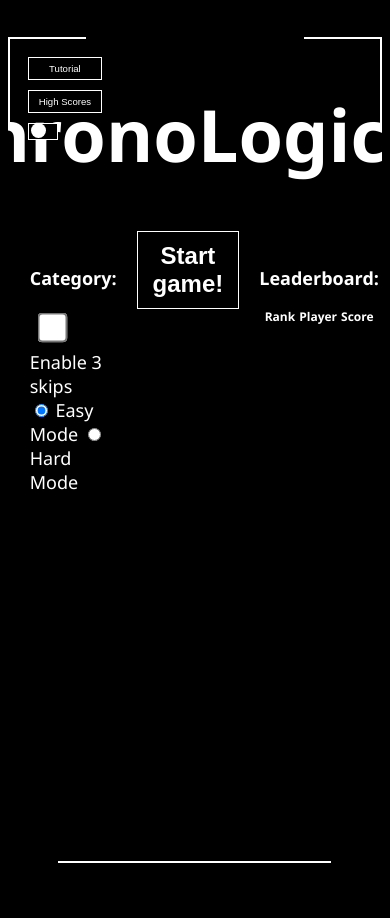
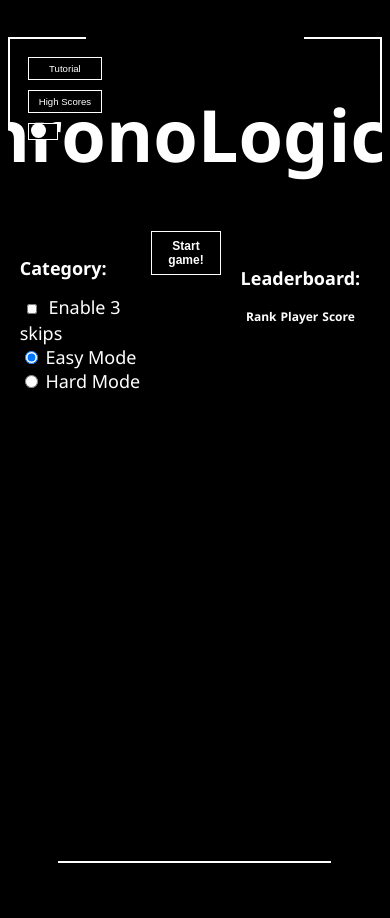
Before and after one commit to GoblinBuilds/ChronoLogical, a Flask app: page / in a window 390 px wide. Run offline with Flask 3, Linux system fonts and the light colour scheme; data that the repository does not hold is empty; some libraries are stand-ins or nearby versions.

Commit message:
Change size of menu buttons and categories

```diff
--- a/static/style.css
+++ b/static/style.css
@@ -674,4 +674,28 @@ input:checked+.slider::before {
     input:checked+.slider::before {
         transform: translateX(12px);
     }
+    .post_button {
+        padding: 7px 13px;
+        font-size: 0.8em;
     }
+
+    .start_button {
+        font-size: 1.0em;
+        padding: 7px 13px;
+    }
+
+    .categories_container{
+        padding: 10px;
+    }
+
+    input[type="checkbox"] {
+        transform: scale(1.0);
+        margin: 7px;
+        width: 10px;
+        height: 10px;
+    }
+
+    lable {
+        font-size: 0.8em;
+    }
+}
```
Lines whose indentation alone changed are shown as unchanged.
